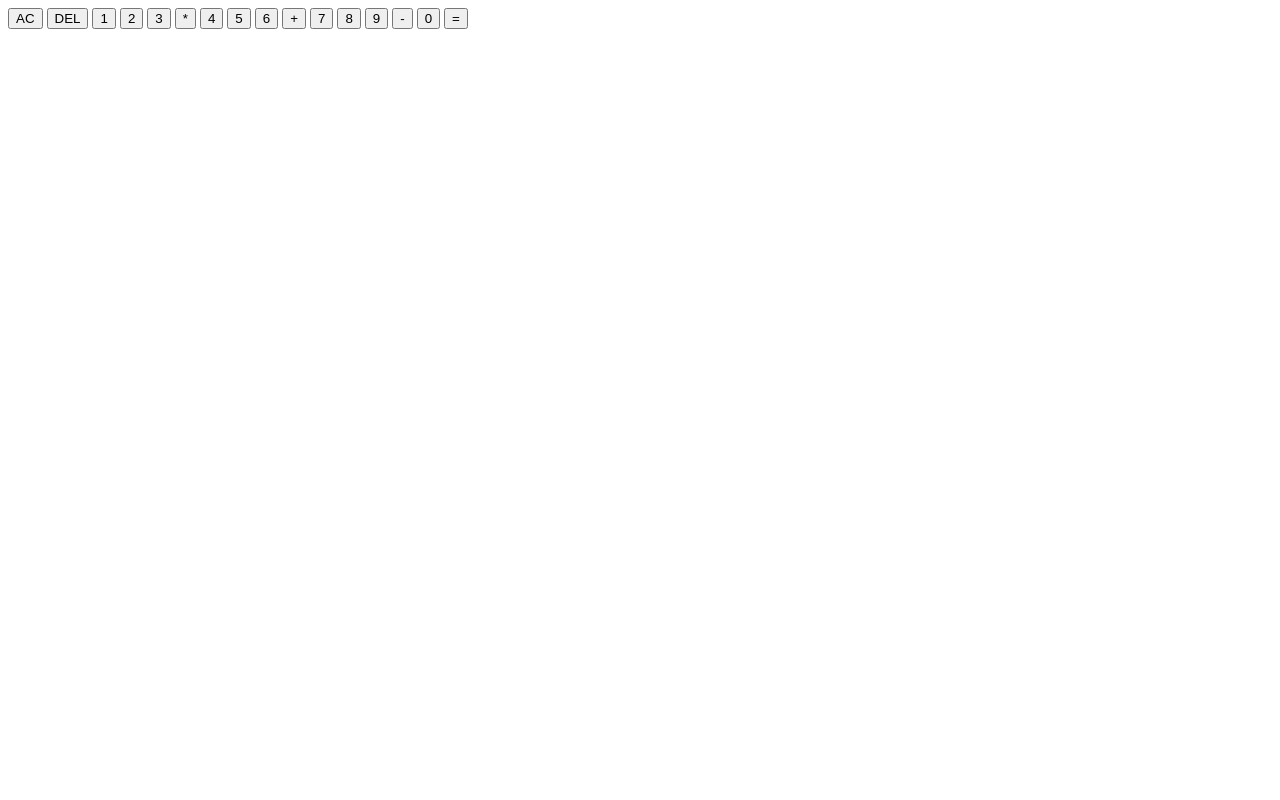
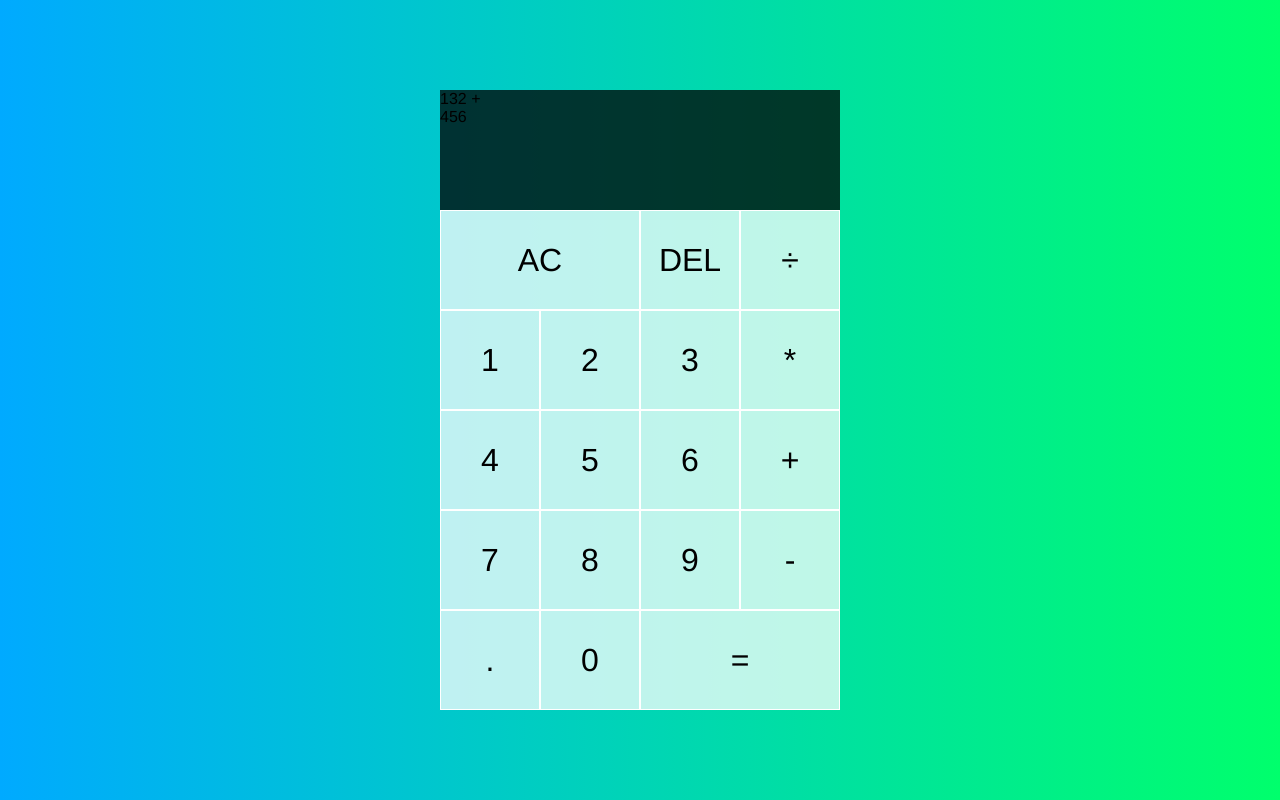
Before and after one commit to servando18/Calc, a plain HTML site: page index.html in a window 1280 px wide. Drawn offline with Linux system fonts and the light colour scheme.

Commit message:
styling calculator

```diff
--- a/index.html
+++ b/index.html
@@ -10,11 +10,12 @@
 <body>
     <div class="calculator-grid">
         <div class="output">
-            <div class="previous-operand"></div>
-            <div class="current-operand"></div>
+            <div class="previous-operand">132 +</div>
+            <div class="current-operand">456</div>
         </div>
         <button class="span-two">AC</button>
         <button>DEL</button>
+        <button>÷</button>
         <button>1</button>
         <button>2</button>
         <button>3</button>
@@ -27,6 +28,7 @@
         <button>8</button>
         <button>9</button>
         <button>-</button>
+        <button>.</button>
         <button>0</button>
         <button class="span-two">=</button>
     </div>
--- a/style.css
+++ b/style.css
@@ -0,0 +1,41 @@
+*, *::before, *::after {
+    box-sizing: border-box;
+    font-family: 'Franklin Gothic Medium', 'Arial Narrow', Arial, sans-serif, sans-serif;
+    font-weight: normal;
+}
+
+body {
+    padding: 0;
+    margin: 0;
+    background: linear-gradient(to right, #00aaff, #00ff6c);
+}
+
+.calculator-grid {
+    display: grid;
+    justify-content: center;
+    align-content: center;
+    min-height: 100vh;
+    grid-template-columns: repeat(4, 100px);
+    grid-template-rows: minmax(120px, auto) repeat(5, 100px);
+}
+
+.calculator-grid > button {
+    cursor: pointer;
+    font-size: 2rem;
+    border: 1px solid white;
+    outline: none;
+    background-color: rgba(255, 255, 255, .75)
+}
+
+.calculator-grid > button:hover {
+    background-color: rgba(255, 255, 255, .9);
+}
+
+.span-two {
+    grid-column: span 2;
+}
+
+.output {
+    grid-column: 1 / -1;
+    background-color: rgba(0, 0, 0, .75);
+}
```
